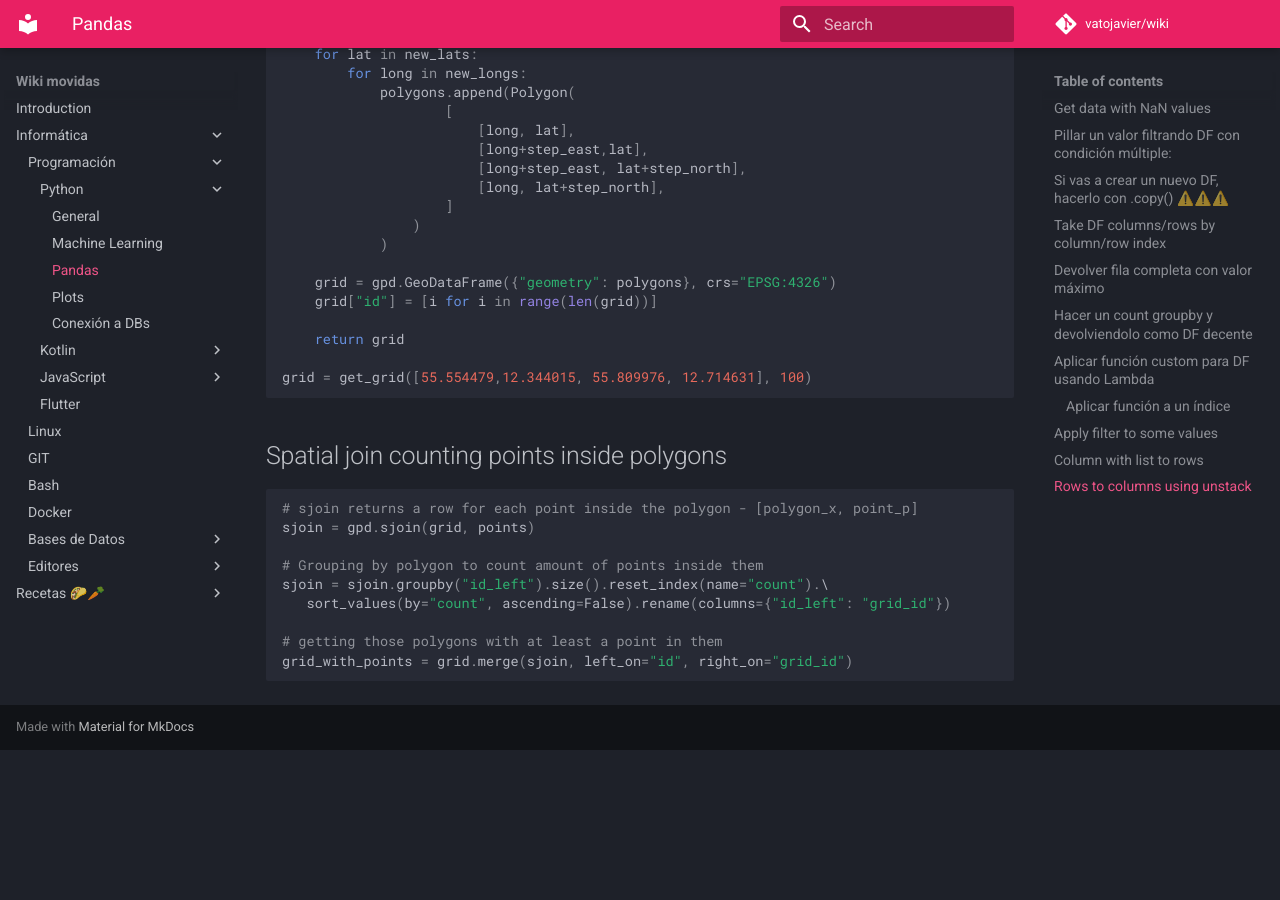
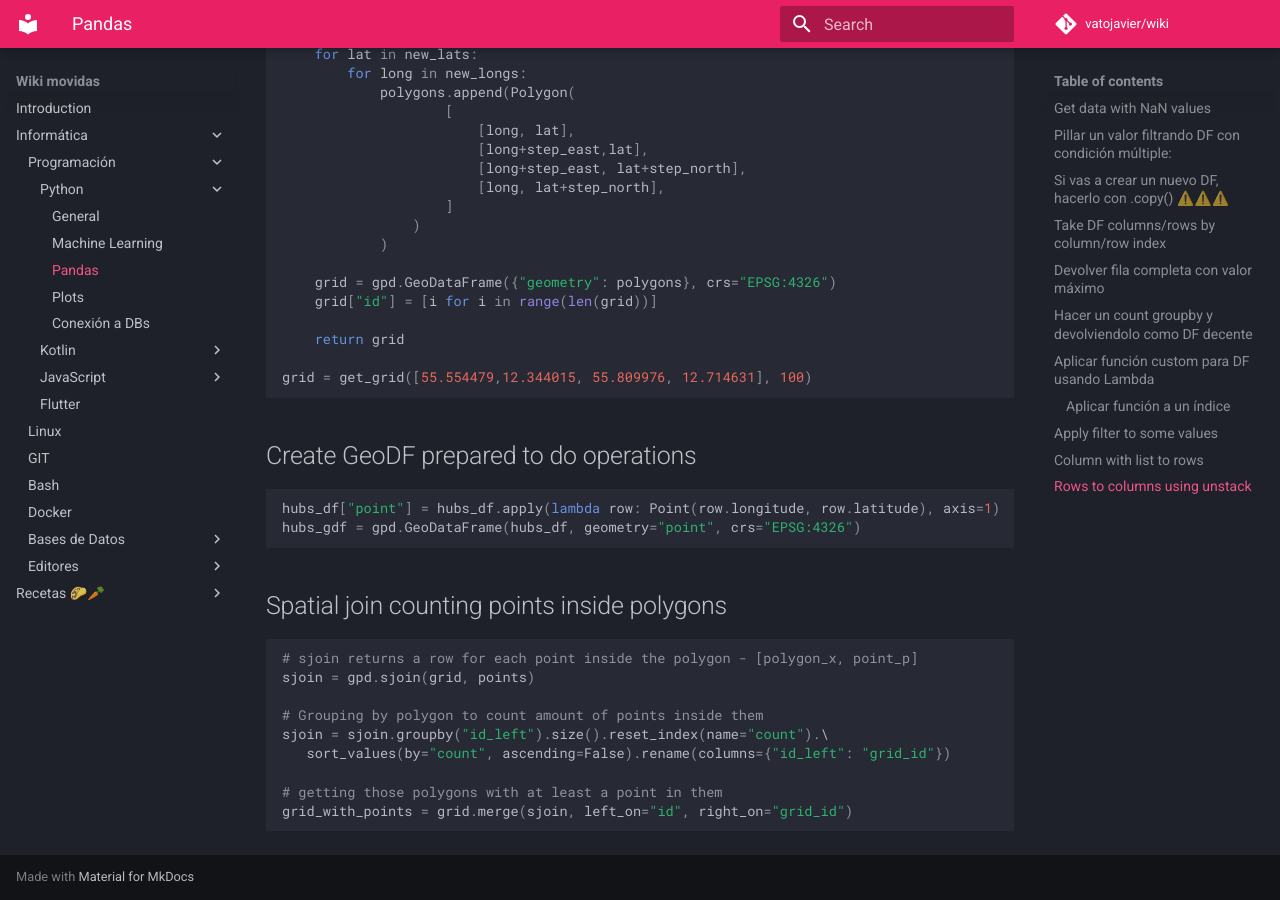
Before and after one commit to vatojavier/wiki, an MkDocs documentation site: the page built from docs/informatica/python/pandas.md, in a window 1280 px wide and 900 px high, scrolled down 4774 px. Built offline with MkDocs 1.6.1 and Material for MkDocs 9.7.7, drawn with Linux system fonts in a browser that asks for light colours; comment, search, counter and statistics services are not loaded; before the commit the page ends 5524 px from its top, so only the background shows below that.

Commit message:
Update pandas.md

````diff
--- a/docs/informatica/python/pandas.md
+++ b/docs/informatica/python/pandas.md
@@ -238,6 +238,13 @@ grid = get_grid([55.554479,12.344015, 55.809976, 12.714631], 100)
 
 ```
 
+## Create GeoDF prepared to do operations
+
+```python
+hubs_df["point"] = hubs_df.apply(lambda row: Point(row.longitude, row.latitude), axis=1)
+hubs_gdf = gpd.GeoDataFrame(hubs_df, geometry="point", crs="EPSG:4326")
+```
+
 ## Spatial join counting points inside polygons
 
 ```python
````
